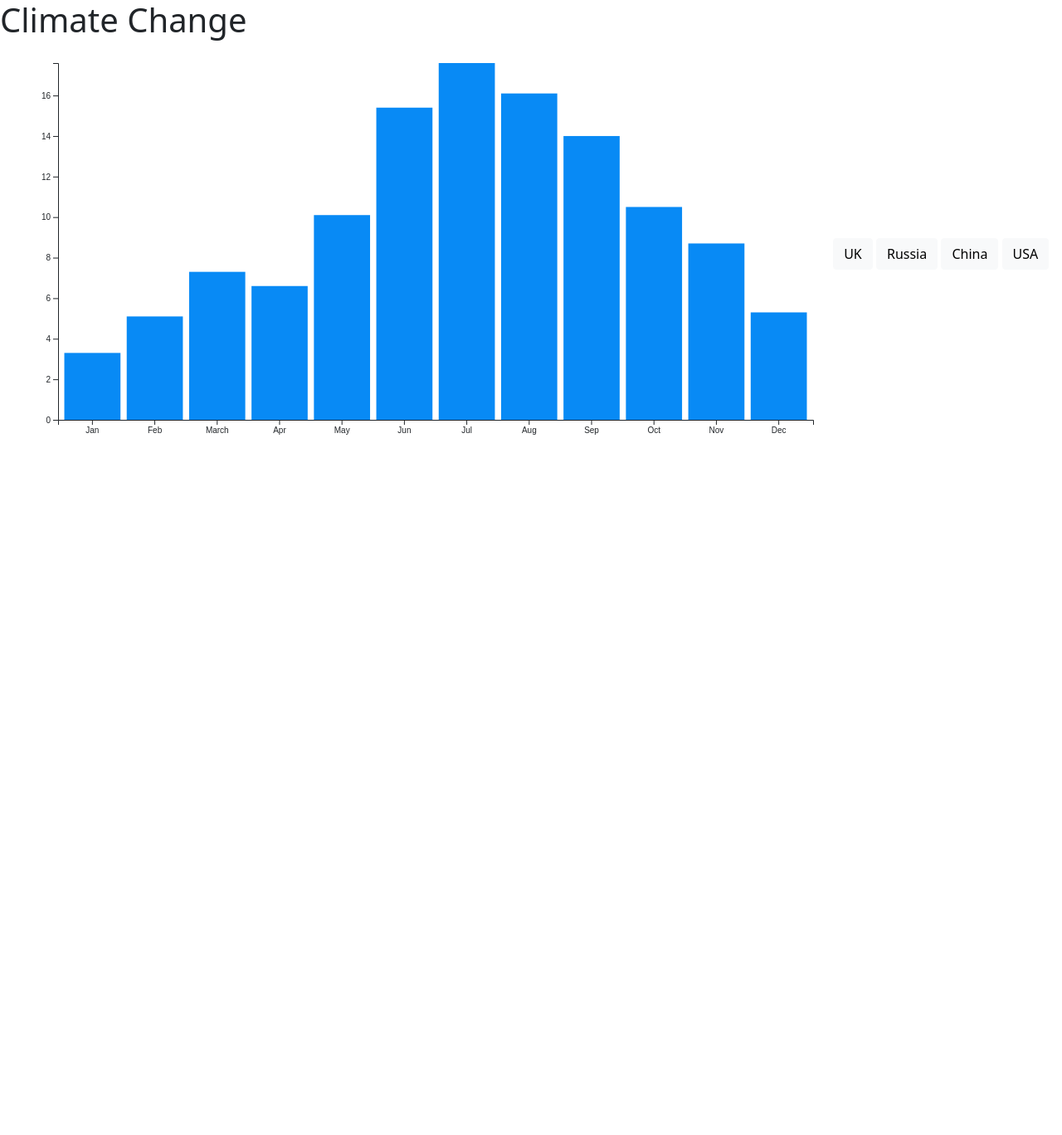
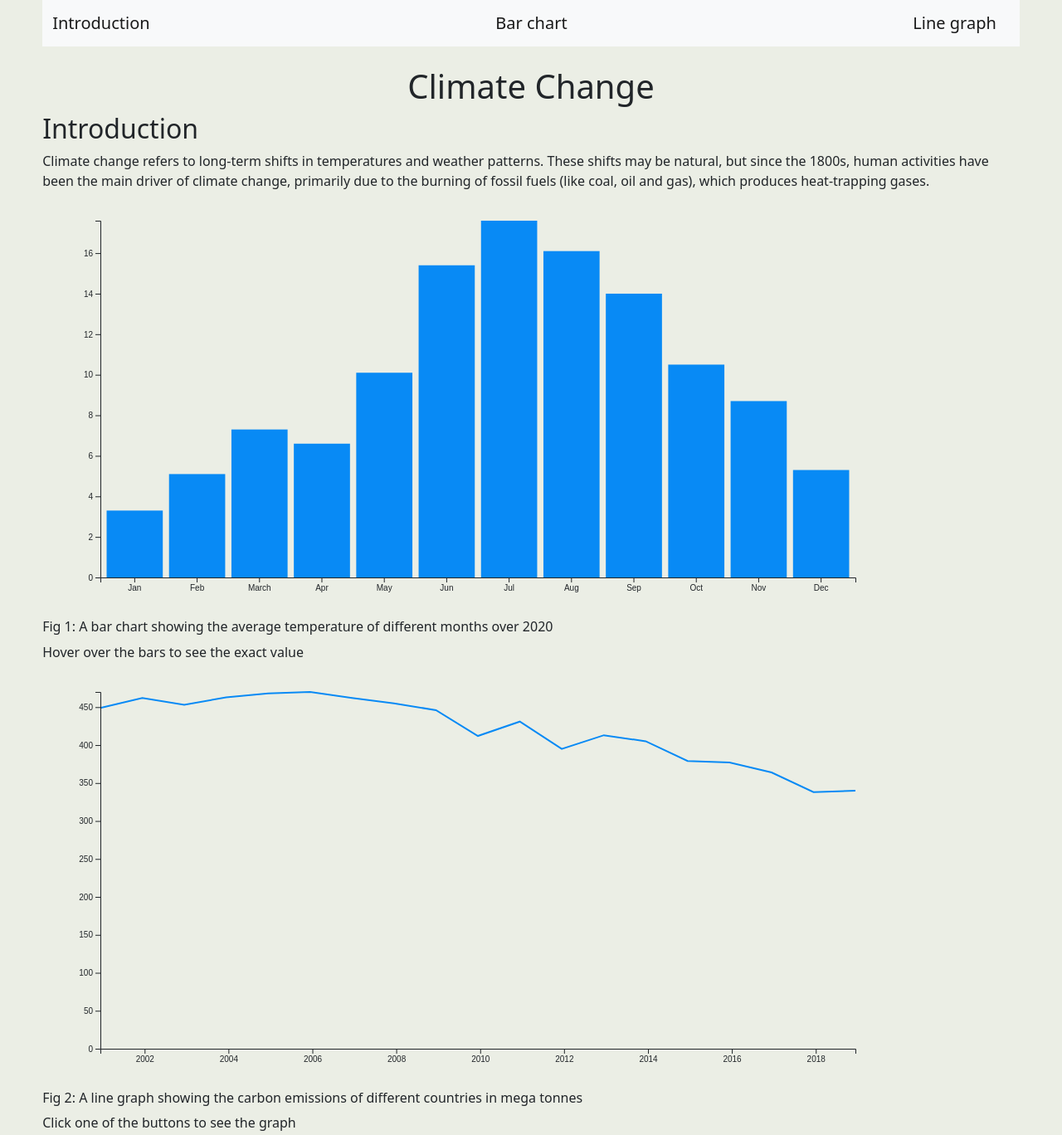
Before and after one commit to tabbybeer/climateChange2, a plain HTML site: page index.html in a window 1280 px wide. Shown: the top 1368 px of the page at 83% size. Before the commit the page ends 800 px from the top, so only its background shows below. Drawn offline with nearby package versions, Linux system fonts and the light colour scheme.

Commit message:
graphs complete, styling with nav bar etc added

```diff
--- a/index.html
+++ b/index.html
@@ -6,27 +6,36 @@
     <meta name="viewport" content="width=device-width, initial-scale=1.0">
     <title>Climate Change</title>
 <link href="https://cdn.jsdelivr.net/npm/bootstrap@5.1.3/dist/css/bootstrap.min.css" rel="stylesheet" integrity="sha384-1BmE4kWBq78iYhFldvKuhfTAU6auU8tT94WrHftjDbrCEXSU1oBoqyl2QvZ6jIW3" crossorigin="anonymous">
-<link href="style.css?v=1.0" rel="stylesheet" type="text/css" />
+<link href="style.css" rel="stylesheet"/>
 <script src="https://cdn.jsdelivr.net/npm/bootstrap@5.1.3/dist/js/bootstrap.bundle.min.js" integrity="sha384-ka7Sk0Gln4gmtz2MlQnikT1wXgYsOg+OMhuP+IlRH9sENBO0LRn5q+8nbTov4+1p" crossorigin="anonymous"></script>
+<script src="https://d3js.org/d3.v7.min.js"></script>
+<nav class="navbar sticky-top navbar-light bg-light">
+    <div class="container-fluid">
+      <a class="navbar-brand" href="#intro">Introduction</a>
+      <a class="navbar-brand" href="#barChart">Bar chart</a>
+      <a class="navbar-brand" href="#line">Line graph</a>
+    </div>
+  </nav>
+  <br>
+  <center><h1>Climate Change</h1></center>
 </head>
 
-
-
 <body class="body">
-
-<h1>Climate Change</h1>
-
-<script src="https://d3js.org/d3.v7.min.js"></script>
-<script src ="script.js"></script>
+<div id="intro">
+    <h2>Introduction</h2>
+    <p>Climate change refers to long-term shifts in temperatures and weather patterns. These shifts may be natural, but since the 1800s, human activities have been the main driver of climate change, primarily due to the burning of fossil fuels (like coal, oil and gas), which produces heat-trapping gases.
+    </p>
+</div>
+<div id="barChart"></div>
+<h6>Fig 1: A bar chart showing the average temperature of different months over 2020</h6>
+<p>Hover over the bars to see the exact value</p>
+<div id="line"></div>
+<h6>Fig 2: A line graph showing the carbon emissions of different countries in mega tonnes</h6>
+<p>Click one of the buttons to see the graph</p>
 <button type="button" class="btn btn-light" onclick="lineGraph('ukCo2.csv')">UK</button>
 <button type="button" class="btn btn-light" onclick="lineGraph('russiaCo2.csv')">Russia</button>
 <button type="button" class="btn btn-light" onclick="lineGraph('chinaCo2.csv')">China</button>
 <button type="button" class="btn btn-light" onclick="lineGraph('usaCo2.csv')">USA</button>
-<div id="line"></div>
-<div id="bar"></div>
-<div id="popup"></div>
-
-
-
+<script src ="script.js"></script>
 </body>
 </html>
--- a/script.js
+++ b/script.js
@@ -1,19 +1,22 @@
-//line chart
-//sourced from https://blocks.lsecities.net/d3noob/15e4f2a49d0d25468e76ab6717cd95e7
-function lineGraph(dataFile) {
+//class for line graph
+class Line {
+    constructor(dataFile) {
+        this.margin = { top: 20, right: 20, bottom: 50, left: 70 };
+        this.width = 1000 - this.margin.left - this.margin.right;
+        this.height = 500 - this.margin.top - this.margin.bottom;
+        this.dataFile = dataFile;
+    }
+
+    createLine() {
         //to remove what is already in the section
         document.getElementById("line").innerHTML = "";
-
-    var margin = { top: 20, right: 20, bottom: 50, left: 70 },
-        width = 1000 - margin.left - margin.right,
-        height = 500 - margin.top - margin.bottom;
 
         // parse the date / time
         var parseTime = d3.timeParse("%d-%b-%y");
 
         // set the ranges
-    var x = d3.scaleTime().range([0, width]);
-    var y = d3.scaleLinear().range([height, 0]);
+        var x = d3.scaleTime().range([0, this.width]);
+        var y = d3.scaleLinear().range([this.height, 0]);
 
         // define the line
         var valueline = d3.line()
@@ -24,14 +27,14 @@ function lineGraph(dataFile) {
         // appends a 'group' element to 'svg'
         // moves the 'group' element to the top left margin
         var svg = d3.select("#line").append("svg")
-        .attr("width", width + margin.left + margin.right)
-        .attr("height", height + margin.top + margin.bottom)
+            .attr("width", this.width + this.margin.left + this.margin.right)
+            .attr("height", this.height + this.margin.top + this.margin.bottom)
             .append("g")
             .attr("transform",
-            "translate(" + margin.left + "," + margin.top + ")");
+                "translate(" + this.margin.left + "," + this.margin.top + ")");
 
         // Get the data
-    d3.csv(dataFile).then(function (data) {
+        d3.csv(this.dataFile).then(function (data) {
 
             // format the data
             data.forEach(function (d) {
@@ -62,6 +65,16 @@ function lineGraph(dataFile) {
 
     }
 
+};
+//calling the new line and creating the chart
+function lineGraph(dataFile) {
+    let graph = new Line(dataFile);
+    graph.createLine();
+
+};
+
+//initialize the line graph area with the uk graph
+lineGraph('ukCo2.csv');
 
 
 //bar chart
@@ -77,17 +90,17 @@ var x = d3.scaleBand()
 var y = d3.scaleLinear()
     .range([height, 0]);
 
-
-
 // append the svg object to the body of the page
 // append a 'group' element to 'svg'
 // moves the 'group' element to the top left margin
-var svg = d3.select("body").append("svg")
+var svg = d3.select("#barChart").append("svg")
     .attr("width", width + margin.left + margin.right)
     .attr("height", height + margin.top + margin.bottom)
     .append("g")
     .attr("transform",
         "translate(" + margin.left + "," + margin.top + ")");
+
+
 
 // get the data
 d3.csv("avgTemp.csv").then(function (data) {
@@ -120,7 +133,7 @@ d3.csv("avgTemp.csv").then(function (data) {
                 .duration('50')
                 .attr('opacity', '1');
         })
-        .append("svg:title")
+        .append("title")
         .text(function (d) { return d.y2021; });
 
     // add the x Axis
--- a/style.css
+++ b/style.css
@@ -6,16 +6,9 @@
 
 .bar { fill: rgb(8, 138, 245); }
 
-.svg.title {
-  visibility: hidden;
-  width: 120px;
-  background-color: black;
-  color: #fff;
-  text-align: center;
-  padding: 5px 0;
-  border-radius: 6px;
-
-  /* Position the tooltip text - see examples below! */
-  position: absolute;
-  z-index: 1;
+body{
+  margin-left: 4%;
+  margin-right: 4%;
+  margin-bottom: 4%;
+  background-color: rgb(235, 238, 229);
 }
```
Lines whose indentation alone changed are shown as unchanged.
